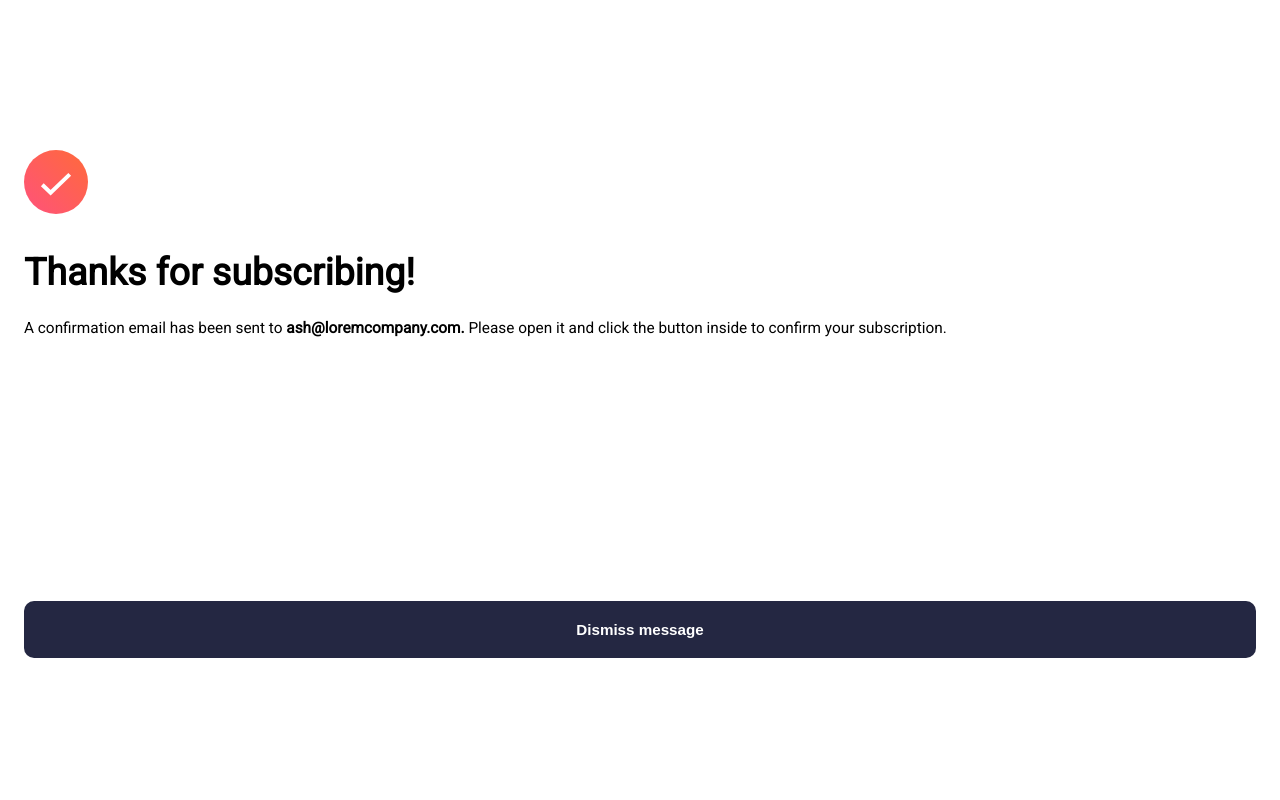
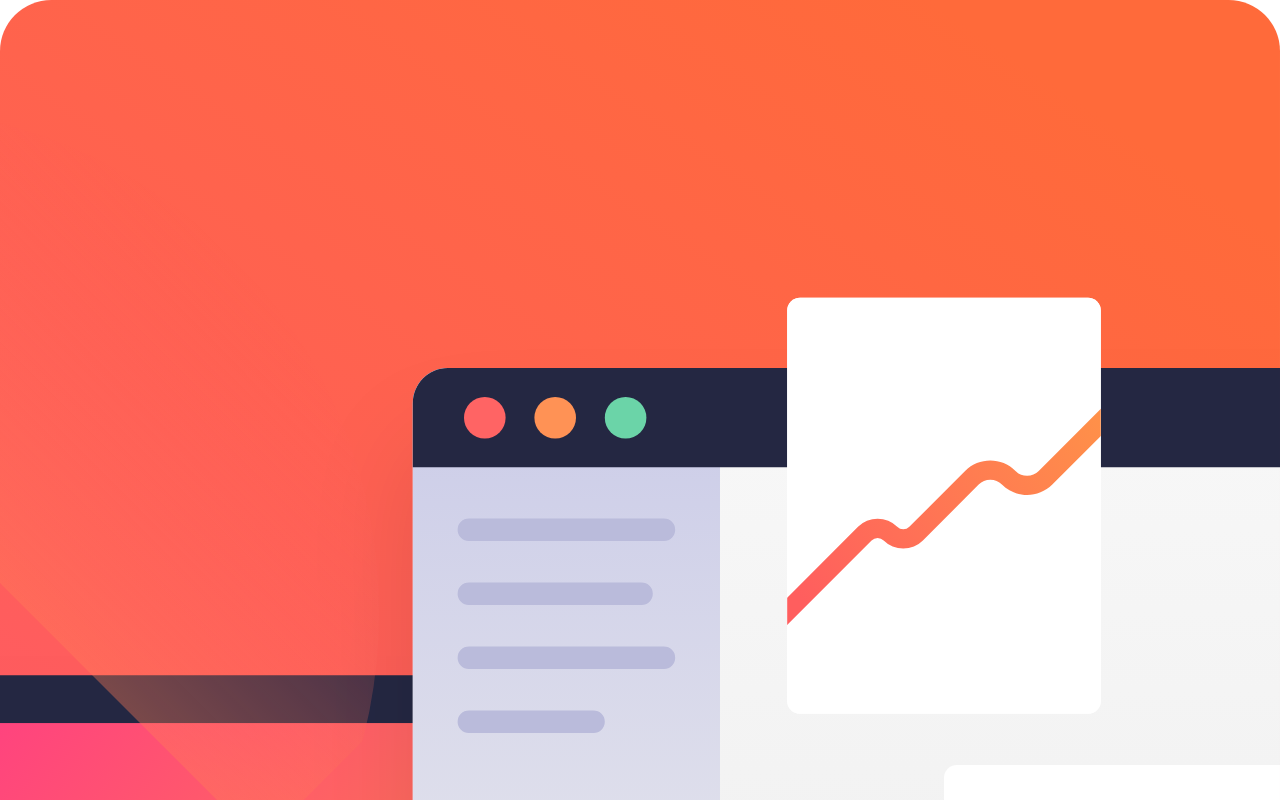
Before and after one commit to rainof/newsletter-sign-up-with-success-message, a React (Create React App) app: page / in a window 1280 px wide. Shown: the top 800 px of the page. Built offline with nearby package versions, Linux system fonts and the light colour scheme.

Commit message:
feature: implement logic to toggle between submission form and success page

```diff
--- a/src/App.js
+++ b/src/App.js
@@ -1,4 +1,4 @@
-import React from 'react';
+import React, {useState} from 'react';
 import './App.scss';
 import HeroImage from './components/HeroImage.js';
 import MainContent from './components/MainContent.js';
@@ -6,21 +6,42 @@ import SubscriptionForm from './components/SubscriptionForm.js';
 import SuccessPage from './components/SuccessPage.js';
 
 function App({ contentInfo, formInfo, successPageInfo }) {
+  const [email, setEmail] = useState("");
+  const [isSubmitted, setIsSubmitted] = useState(false);
 
   const handleSuccess = () => {
+    setIsSubmitted(true);
     console.log("Subscription successful!");
+  }
+
+  const handleDismiss = () => {
+    setIsSubmitted(false);
+    setEmail("");
+    console.log("Dismiss button clicked, returning to form.");
   }
 
   return (
     <div className="App">
-      <div className="main-container">
-        <HeroImage />
-        <MainContent contentInfo={contentInfo} />
-        <SubscriptionForm formInfo={formInfo} onSuccess={handleSuccess} />
-      </div>
-      <div>
-        <SuccessPage successPageInfo={successPageInfo} />
-      </div>
+      {isSubmitted ? (
+        <div className="success-container">
+          <SuccessPage
+            successPageInfo={successPageInfo}
+            email={email}
+            onDismiss={handleDismiss}
+          />
+        </div>
+      ) : (
+        <div className="main-container">
+          <HeroImage />
+          <MainContent contentInfo={contentInfo} />
+          <SubscriptionForm
+            formInfo={formInfo}
+            onSuccess={handleSuccess}
+            email={email}
+            setEmail={setEmail}
+          />
+        </div>
+      )}
     </div>
   );
 }
--- a/src/App.scss
+++ b/src/App.scss
@@ -13,7 +13,19 @@ body {
             height: auto;
 
             .main-container {
-                display: none;
+                display: block;
+            }
+
+            .success-container {
+                display: block;
+            }
+
+            .success-container.hidden {
+              display: none;
+            }
+
+            .main-container.hidden {
+              display: none;
             }
         }
     }
--- a/src/components/HeroImage.js
+++ b/src/components/HeroImage.js
@@ -4,7 +4,6 @@ import heroMobileImage from '../assets/images/illustration-sign-up-mobile.svg';
 import heroDesktopImage from '../assets/images/illustration-sign-up-desktop.svg';
 
 function HeroImage() {
-
     const isMobile = window.innerWidth < 768;
 
     return (
--- a/src/components/MainContent.js
+++ b/src/components/MainContent.js
@@ -1,7 +1,7 @@
 import React from 'react'
 import '../styles/MainContent.scss';
 
-function MainContent({contentInfo}) {
+function MainContent({ contentInfo }) {
     return (
         <div className="content-container">
             <h1 className="content-title">{contentInfo.title}</h1>
--- a/src/components/SubscriptionForm.js
+++ b/src/components/SubscriptionForm.js
@@ -1,9 +1,7 @@
 import React, { useState } from "react";
 import "../styles/SubscriptionForm.scss";
 
-function SubscriptionForm({formInfo, onSuccess}) {
-
-    const [email, setEmail] = useState("");
+function SubscriptionForm({ formInfo, onSuccess, email, setEmail }) {
     const [error, setError] = useState("");
 
     const validateEmail = (email) => {
@@ -17,6 +15,7 @@ function SubscriptionForm({formInfo, onSuccess}) {
         if (validateEmail(email)) {
             setError("");
             onSuccess();
+            console.log("Submitted!")
         } else {
             setError("Valid email required");
         }
--- a/src/components/SuccessPage.js
+++ b/src/components/SuccessPage.js
@@ -2,7 +2,7 @@ import React from 'react';
 import "../styles/SuccessPage.scss";
 import successImage from '../assets/images/icon-success.svg';
 
-function SuccessPage({successPageInfo}) {
+function SuccessPage({ successPageInfo, email, onDismiss }) {
     return (
         <div className="success-page-container">
             <img
@@ -11,8 +11,19 @@ function SuccessPage({successPageInfo}) {
                 alt="success"
             />
             <h1 className="success-title">{successPageInfo.title}</h1>
-            <p className="success-description" dangerouslySetInnerHTML={{ __html: successPageInfo.description }} />
-            <button type="button" name="dismiss" id="dismiss-button">{successPageInfo.buttonName}</button>
+            <div>
+                <span>{successPageInfo.description_1}</span>
+                <strong>{email}</strong>
+                <span>{successPageInfo.description_2}</span>
+            </div>
+            <button
+                type="button"
+                name="dismiss"
+                id="dismiss-button"
+                onClick={onDismiss}
+            >
+                {successPageInfo.buttonName}
+            </button>
         </div>
     )
 }
--- a/src/index.js
+++ b/src/index.js
@@ -24,7 +24,8 @@ const formInfo = {
 
 const successPageInfo = {
   title: "Thanks for subscribing!",
-  description: "A confirmation email has been sent to <strong>ash@loremcompany.com.</strong> Please open it and click the button inside to confirm your subscription.",
+  description_1: "A confirmation email has been sent to ",
+  description_2: ". Please open it and click the button inside to confirm your subscription.",
   buttonName: "Dismiss message"
 };
 
--- a/src/styles/SuccessPage.scss
+++ b/src/styles/SuccessPage.scss
@@ -18,12 +18,7 @@
         margin: 0 0 10rem 0;
         font-size: 0.96rem;
         line-height: 1.5rem;
-        // letter-spacing: 0.01rem;
     }
-
-    // #dismiss {
-
-    // }
 
     #dismiss-button {
         padding: 1.25rem 1.3rem;
```
